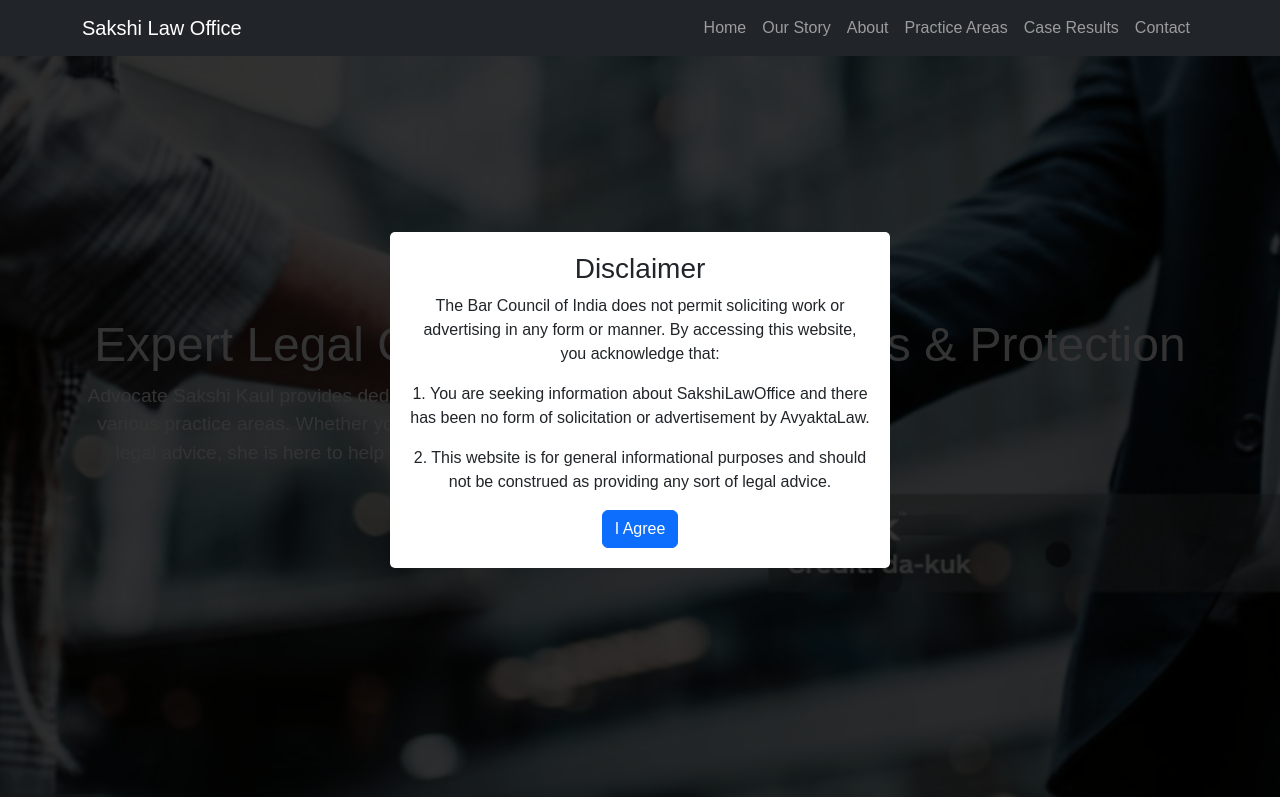
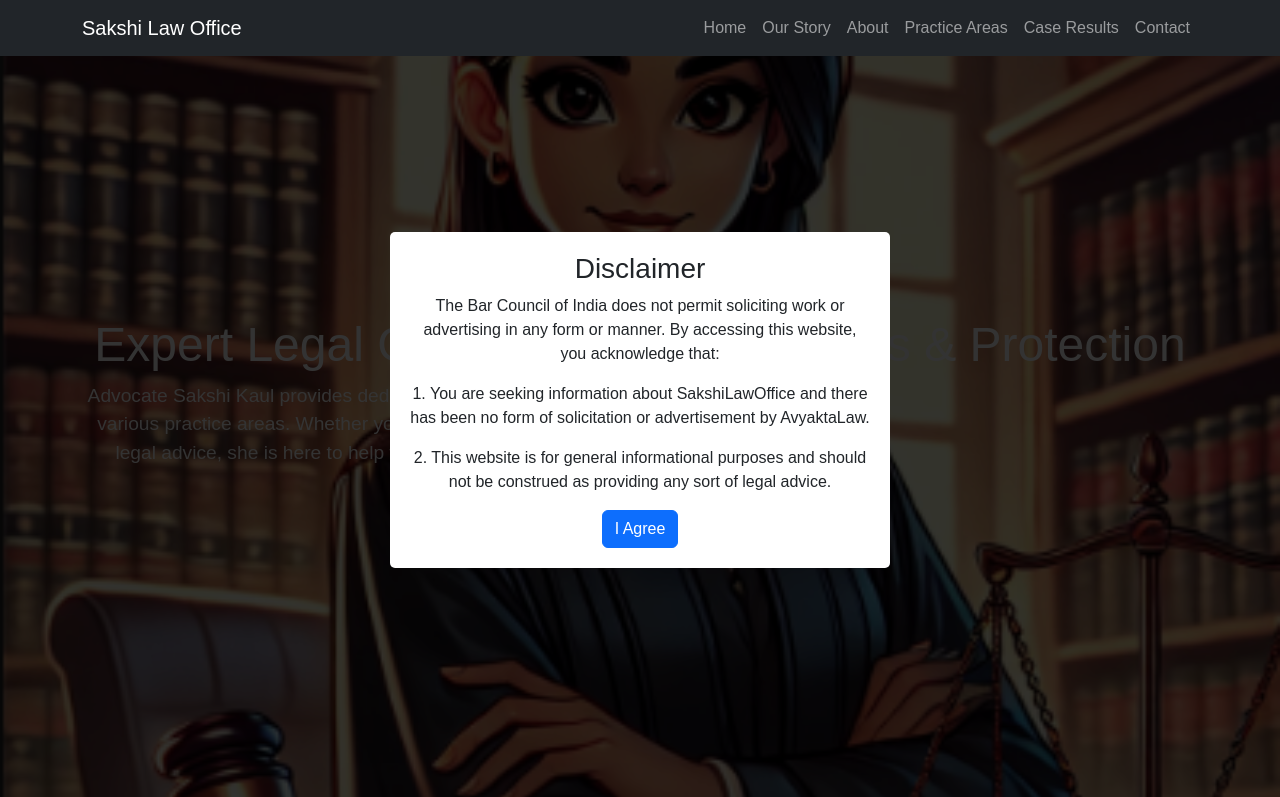
Before and after one commit to G2008/SakshiLawOffice, a plain HTML site: page index.html in a window 1280 px wide. Shown: the top 797 px of the page. Drawn offline with nearby package versions, Linux system fonts and the light colour scheme.

Commit message:
added new image

```diff
--- a/index.html
+++ b/index.html
@@ -7,7 +7,7 @@
     <link href="bootstrap.min.css" rel="stylesheet">
     <style>
       body { font-family: Arial, sans-serif; }
-      .hero { background: url('law-office.png') center/cover no-repeat; height: 100vh; color: white; text-align: center; display: flex; align-items: center; justify-content: center; flex-direction: column; }
+      .hero { background: url('law-office-2.png') center/cover no-repeat; height: 100vh; color: white; text-align: center; display: flex; align-items: center; justify-content: center; flex-direction: column; }
       .hero h1 { font-size: 3rem; }
       .hero p { font-size: 1.2rem; max-width: 600px; }
       .disclaimer-popup { position: fixed; top: 0; left: 0; width: 100%; height: 100%; background: rgba(0, 0, 0, 0.8); display: flex; align-items: center; justify-content: center; }
```
Also changed, not shown: law-office-2.png (added).
